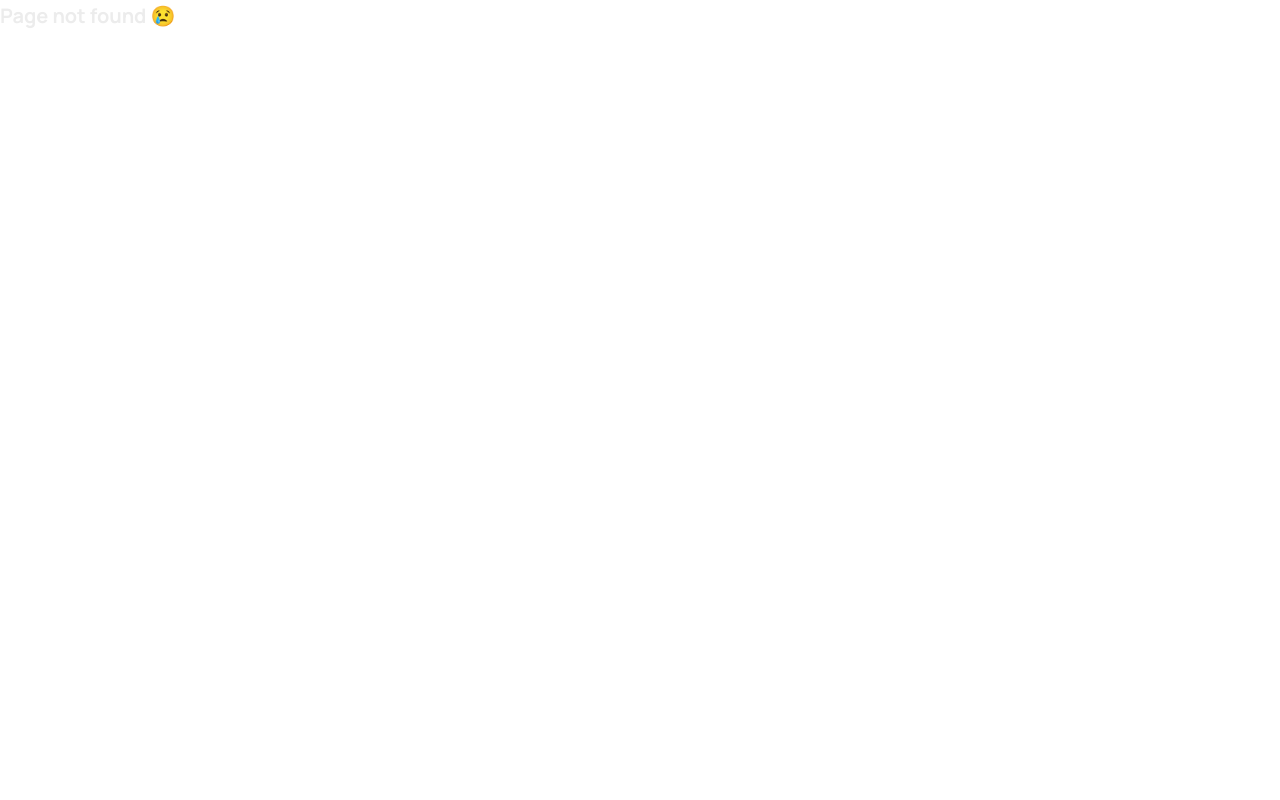
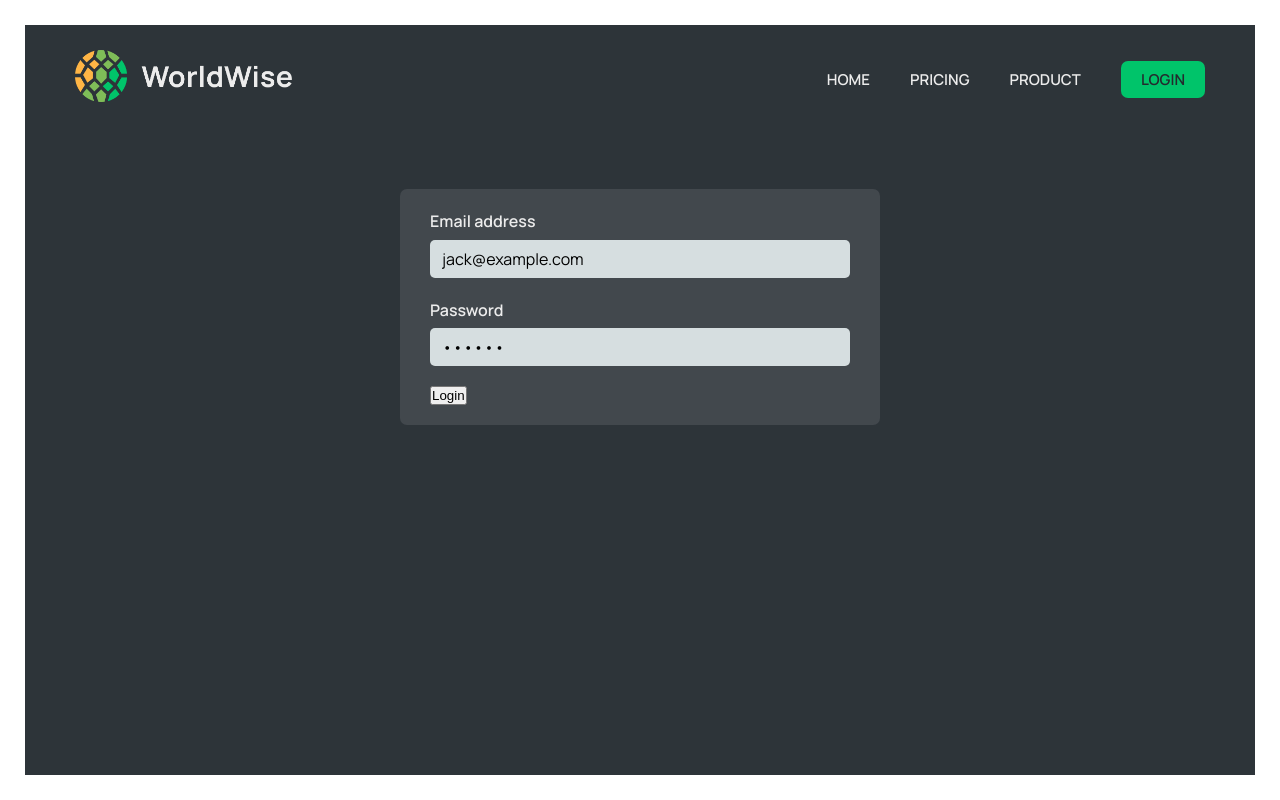
Before and after one commit to StasMasevych/WorldWise-React, a React (Vite) app: page /login in a window 1280 px wide. Before the commit this address had no page. Built offline with nearby package versions, Linux system fonts and the light colour scheme.

Commit message:
finishing of pages building

```diff
--- a/src/App.jsx
+++ b/src/App.jsx
@@ -5,6 +5,7 @@ import Pricing from "./pages/Pricing";
 import Product from "./pages/Product";
 import PageNotFound from "./pages/PageNotFound";
 import AppLayout from "./pages/AppLayout";
+import Login from "./pages/Login";
 
 function App() {
   return (
@@ -12,8 +13,9 @@ function App() {
       <Routes>
         <Route path="/" element={<Homepage />} />
         <Route path="/app" element={<AppLayout />} />
-        <Route path="pricing" element={<Pricing />} />
-        <Route path="product" element={<Product />} />
+        <Route path="/pricing" element={<Pricing />} />
+        <Route path="/product" element={<Product />} />
+        <Route path="/login" element={<Login />} />
         <Route path="*" element={<PageNotFound />} />
       </Routes>
     </BrowserRouter>
--- a/src/components/PageNav.jsx
+++ b/src/components/PageNav.jsx
@@ -18,7 +18,9 @@ function PageNav() {
           <NavLink to="/product">Product</NavLink>
         </li>
         <li>
-          <NavLink to="/login">Login</NavLink>
+          <NavLink to="/login" className={styles.ctaLink}>
+            Login
+          </NavLink>
         </li>
       </ul>
     </nav>
--- a/src/pages/Pricing.jsx
+++ b/src/pages/Pricing.jsx
@@ -20,7 +20,7 @@ export default function Product() {
           </p>
         </div>
         <img
-          src="../assets/img-2.jpg"
+          src="/src/assets/img-2.jpg"
           alt="overview of a large city with skyscrapers"
         />
       </section>
--- a/src/pages/Product.jsx
+++ b/src/pages/Product.jsx
@@ -7,7 +7,7 @@ export default function Product() {
       <PageNav />
       <section>
         <img
-          src="../assets/img-1.jpg"
+          src="/src/assets/img-1.jpg"
           alt="person with dog overlooking mountain with sunset"
         />
         <div>
```
